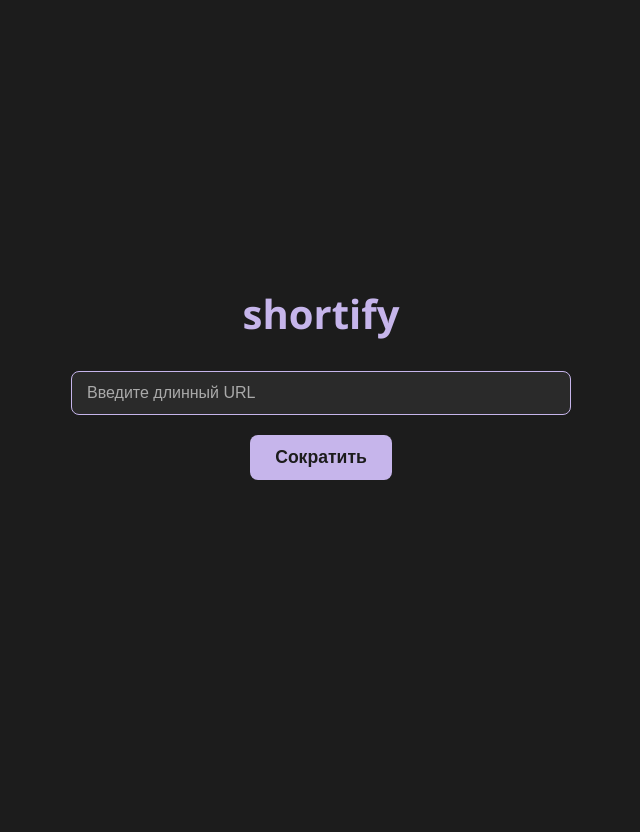
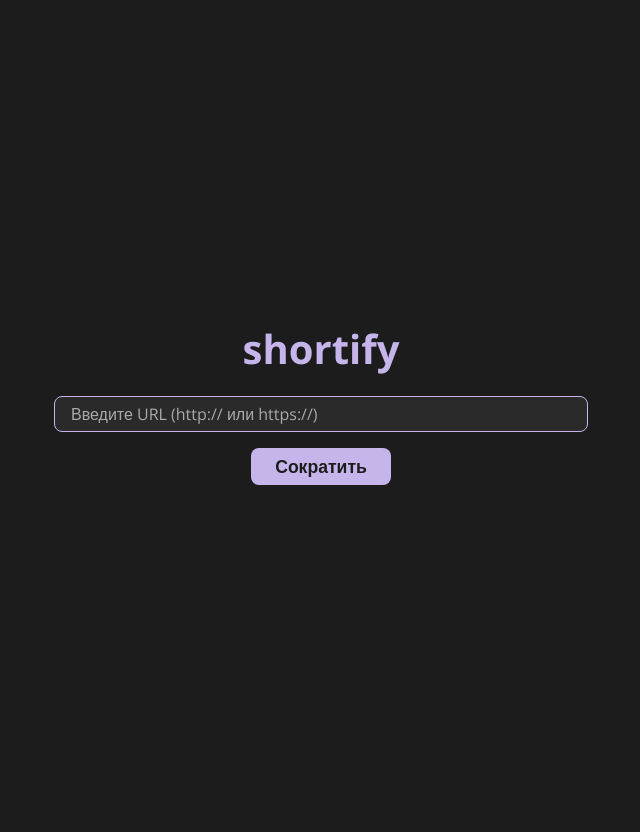
Before and after one commit to nedefined/shortify, a Flask app: page / in a window 1280 px wide. Shown: the whole page, without its empty margins (319-959 px from the left). Before the commit the page ends 480 px from the top, so only its background shows below. Run offline with Flask 3, Linux system fonts and the light colour scheme.

Commit message:
Improved front-end.

```diff
--- a/static/style.css
+++ b/static/style.css
@@ -1,73 +1,95 @@
+@import url('https://cdnjs.cloudflare.com/ajax/libs/normalize/8.0.1/normalize.min.css');
 @import url('https://fonts.googleapis.com/css2?family=Open+Sans:ital,wght@0,300..800;1,300..800&display=swap');
 
-* {
-    box-sizing: border-box;
-    margin: 0;
+:root {
+    --primary-color: #c6b5eb;
+    --primary-hover: #b0a0d4;
+    --background-dark: #1c1c1c;
+    --card-background: #2a2a2a;
+    --text-light: #f0f0f0;
+    --text-placeholder: #aaaaaa;
+    --error-color: #ff6b6b;
+    --border-radius: 8px;
+    --spacing-sm: 8px;
+    --spacing-md: 16px;
+    --spacing-lg: 24px;
+    --font-size-base: 1rem;
+    --font-size-lg: 1.1rem;
+    --font-size-heading: 2.5rem;
+    --max-width: 500px;
 }
 
 body {
-    font-family: 'Open Sans';
-    background-color: #1c1c1c;
-    color: #f0f0f0;
+    font-family: 'Open Sans', sans-serif;
+    background-color: var(--background-dark);
+    color: var(--text-light);
     display: flex;
     flex-direction: column;
     align-items: center;
     justify-content: center;
     min-height: 100vh;
-    margin: 0;
-    padding: 1rem;
-    box-sizing: border-box;
+    padding: var(--spacing-md);
 }
 
 h1 {
-    color: #c6b5eb;
-    margin-bottom: 30px;
-    font-size: 2.5em;
+    color: var(--primary-color);
+    margin-bottom: var(--spacing-lg);
+    font-size: var(--font-size-heading);
 }
 
 input[type="text"] {
     width: 100%;
-    max-width: 500px;
-    padding: 12px 15px;
-    margin-bottom: 20px;
-    border: 1px solid #c6b5eb;
-    border-radius: 8px;
-    background-color: #2a2a2a;
-    color: #f0f0f0;
-    font-size: 1em;
+    max-width: var(--max-width);
+    padding: var(--spacing-sm) var(--spacing-md);
+    margin-bottom: var(--spacing-md);
+    border: 1px solid var(--primary-color);
+    border-radius: var(--border-radius);
+    background-color: var(--card-background);
+    color: var(--text-light);
+    font-size: var(--font-size-base);
 }
 
 input[type="text"]::placeholder {
-    color: #aaaaaa;
+    color: var(--text-placeholder);
+}
+
+input[type="text"]:focus {
+    outline: 2px solid var(--primary-color);
+    outline-offset: 2px;
 }
 
 button {
-    background-color: #c6b5eb;
-    color: #1c1c1c;
-    padding: 12px 25px;
+    background-color: var(--primary-color);
+    color: var(--background-dark);
+    padding: var(--spacing-sm) var(--spacing-lg);
     border: none;
-    border-radius: 8px;
+    border-radius: var(--border-radius);
     cursor: pointer;
-    font-size: 1.1em;
+    font-size: var(--font-size-lg);
     font-weight: bold;
     transition: background-color 0.3s ease, transform 0.2s ease;
-    margin-bottom: 20px;
+    margin-bottom: var(--spacing-md);
 }
 
 button:hover {
-    background-color: #b0a0d4;
+    background-color: var(--primary-hover);
     transform: translateY(-2px);
 }
 
+button:focus {
+    outline: 2px solid var(--primary-color);
+    outline-offset: 2px;
+}
+
 #result {
-    background-color: #2a2a2a;
-    padding: 20px;
-    border-radius: 8px;
-    border: 1px solid #c6b5eb;
+    background-color: var(--card-background);
+    padding: var(--spacing-md);
+    border-radius: var(--border-radius);
+    border: 1px solid var(--primary-color);
     text-align: center;
-    margin-top: 20px;
+    margin-top: var(--spacing-md);
     width: 100%;
-    max-width: 500px;
+    max-width: var(--max-width);
     box-shadow: 0 4px 15px rgba(0, 0, 0, 0.3);
     display: none;
     flex-direction: column;
@@ -75,44 +97,43 @@ button:hover {
 }
 
 #result p {
-    margin-top: 0;
-    margin-bottom: 15px;
-    font-size: 1.1em;
+    margin: 0 0 var(--spacing-sm);
+    font-size: var(--font-size-lg);
 }
 
 #shortLink {
-    color: #c6b5eb;
+    color: var(--primary-color);
     font-weight: bold;
     word-break: break-all;
-    margin-bottom: 15px;
+    margin-bottom: var(--spacing-sm);
     display: block;
 }
 
 #copy {
-    margin-bottom: 0
+    margin-bottom: 0;
 }
 
 #error {
-    color: #ff6b6b;
-    margin-top: 15px;
+    color: var(--error-color);
+    margin-top: var(--spacing-md);
     font-weight: bold;
     text-align: center;
     width: 100%;
-    max-width: 500px;
+    max-width: var(--max-width);
 }
 
 @media (max-width: 600px) {
     h1 {
-        font-size: 2em;
+        font-size: 2rem;
     }
 
     input[type="text"],
     button {
-        width: 90%;
+        width: 100%;
     }
 
     #result {
-        width: 90%;
-        padding: 15px;
+        width: 100%;
+        padding: var(--spacing-sm);
     }
 }
--- a/templates/index.html
+++ b/templates/index.html
@@ -9,14 +9,16 @@
     <link rel="icon" href="favicon.ico" type="image/x-icon">
 </head>
 <body>
+
     <h1>shortify</h1>
-    <input type="text" id="longLink" placeholder="Введите длинный URL">
-    <button id="shortifyButton">Сократить</button>
+    <input type="text" id="longLink" placeholder="Введите URL (http:// или https://)">
+    <button id="shortifyButton" aria-label="Сократить URL">Сократить</button>
     <div id="result">
         <p>Ваша короткая ссылка: <span id="shortLink"></span></p>
-        <button id="copy">Копировать</button>
+        <button id="copy" aria-label="Копировать короткую ссылку">Копировать</button>
     </div>
-    <p id="error"></p>
+    <p id="error" role="alert"></p>
     <script src="{{ url_for('static', filename='script.js') }}"></script>
+
 </body>
 </html>
```
